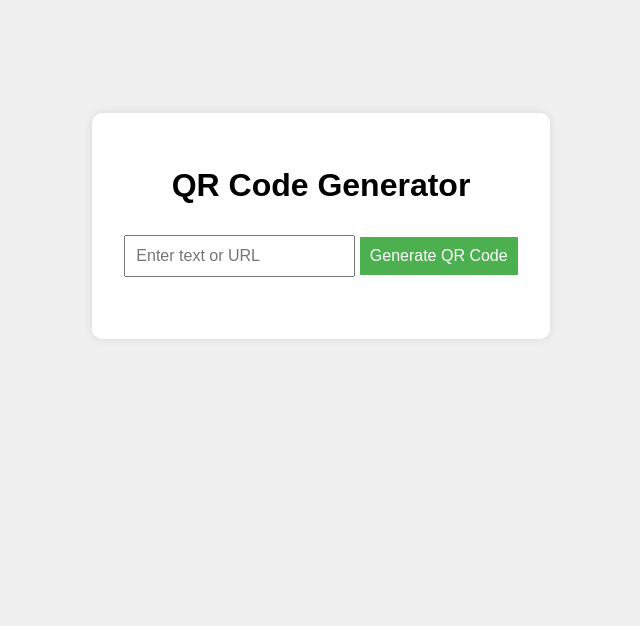
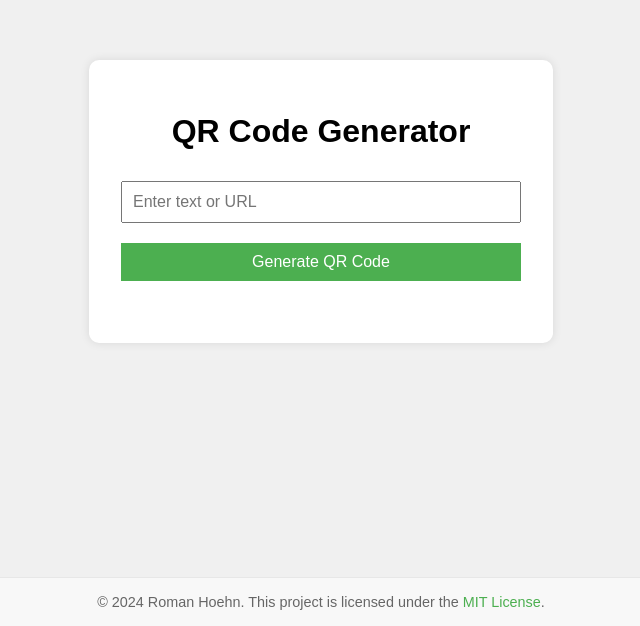
Before and after one commit to roman91DE/qr_code_generator, a website built with webpack: page index.html in a window 1280 px wide. Shown: the part 174-800 px from the top of the page, without its empty margins (319-959 px from the left). Built offline with nearby package versions, Linux system fonts and the light colour scheme.

Commit message:
Updated footer with license link and improve CSS styles

```diff
--- a/index.html
+++ b/index.html
@@ -9,6 +9,7 @@
 </head>
 <body>
     <div class="container">
+        <div class="qr-generator">
             <h1>QR Code Generator</h1>
             <input type="text" id="text-input" placeholder="Enter text or URL">
             <button id="generate-button">Generate QR Code</button>
@@ -18,6 +19,10 @@
                 <button id="download-jpg">Download JPG</button>
             </div>
         </div>
+    </div>
+    <footer>
+        <p>© 2024 Roman Hoehn. This project is licensed under the <a href="https://opensource.org/licenses/MIT" target="_blank">MIT License</a>.</p>
+    </footer>
     <script src="dist/script.js"></script>
 </body>
 </html>
--- a/styles.css
+++ b/styles.css
@@ -1,25 +1,37 @@
 body {
     font-family: Arial, sans-serif;
     display: flex;
-    justify-content: center;
-    align-items: center;
-    height: 100vh;
+    flex-direction: column;
+    min-height: 100vh;
     margin: 0;
     background-color: #f0f0f0;
 }
 
 .container {
-    text-align: center;
+    flex: 1;
+    display: flex;
+    flex-direction: column;
+    justify-content: center;
+    align-items: center;
+    padding: 2rem;
+}
+
+.qr-generator {
     background-color: white;
     padding: 2rem;
     border-radius: 10px;
     box-shadow: 0 0 10px rgba(0, 0, 0, 0.1);
+    text-align: center;
+    max-width: 400px;
+    width: 100%;
 }
 
 input, button {
     margin: 10px 0;
     padding: 10px;
     font-size: 16px;
+    width: 100%;
+    box-sizing: border-box;
 }
 
 button {
@@ -36,3 +48,32 @@ button:hover {
 #qr-code {
     margin-top: 20px;
 }
+
+#qr-code img {
+    max-width: 100%;
+    height: auto;
+}
+
+footer {
+    text-align: center;
+    padding: 1rem;
+    background-color: #f8f8f8;
+    border-top: 1px solid #e7e7e7;
+    width: 100%;
+    box-sizing: border-box;
+}
+
+footer p {
+    margin: 0;
+    font-size: 0.9rem;
+    color: #666;
+}
+
+footer a {
+    color: #4CAF50;
+    text-decoration: none;
+}
+
+footer a:hover {
+    text-decoration: underline;
+}
```
Lines whose indentation alone changed are shown as unchanged.
